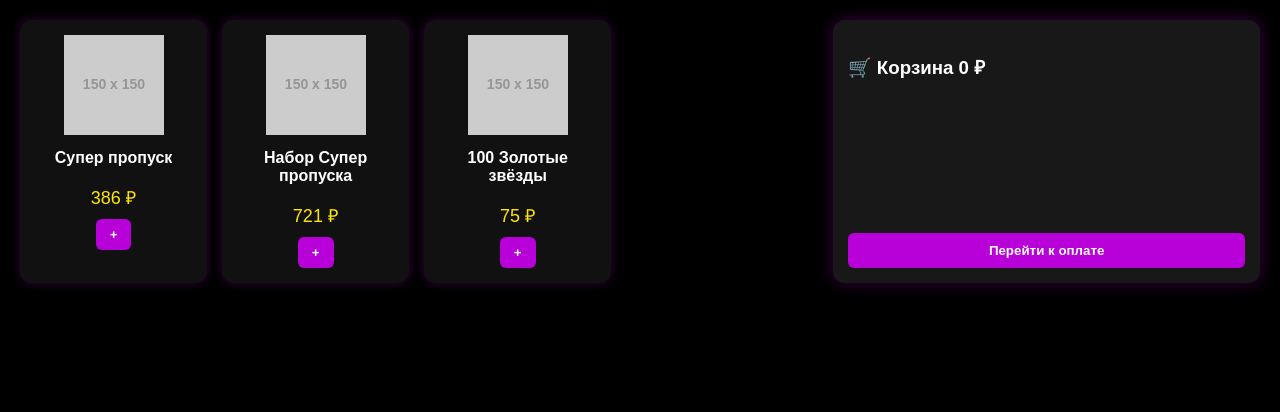
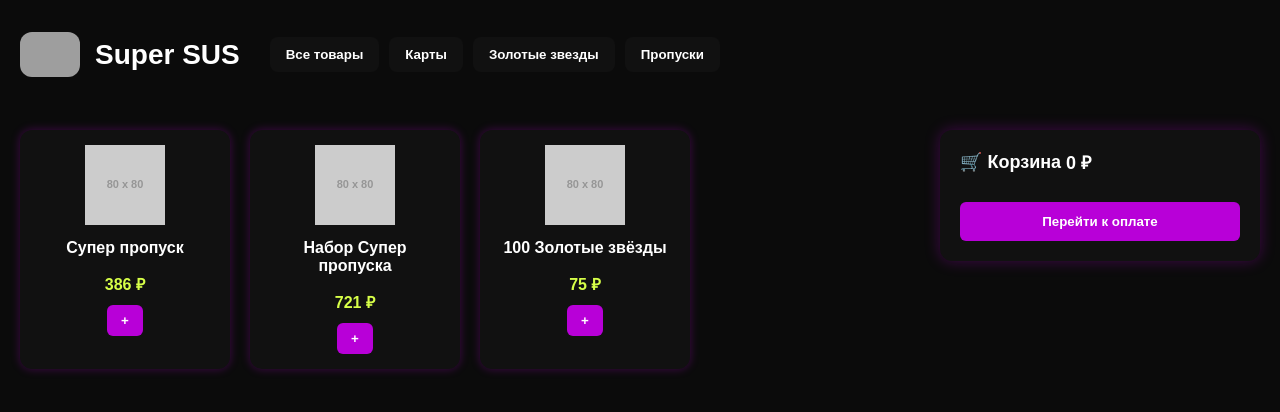
Before and after one commit to DonateTeam/DonateTeam, a plain HTML site: page index.html in a window 1280 px wide. Drawn offline with Linux system fonts and the light colour scheme; grey boxes are pictures that could not be loaded; placeholder pictures from the web are drawn by us.

Commit message:
Update index.html

```diff
--- a/index.html
+++ b/index.html
@@ -1,47 +1,78 @@
 <!DOCTYPE html>
 <html lang="ru">
 <head>
-  <meta charset="UTF-8">
-  <meta name="viewport" content="width=device-width, initial-scale=1.0">
-  <title>Магазин Super SUS</title>
+  <meta charset="UTF-8" />
+  <meta name="viewport" content="width=device-width, initial-scale=1.0" />
+  <title>Super SUS</title>
   <style>
-    :root {
-      --bg-color: #000;
-      --card-bg: #111;
-      --text-color: #fff;
-      --accent-color: #b800d8;
-      --price-color: #ffe600;
+    body {
+      margin: 0;
+      font-family: Arial, sans-serif;
+      background: #0b0b0b;
+      color: #fff;
     }
 
-    body {
-      background: var(--bg-color);
-      color: var(--text-color);
-      font-family: Arial, sans-serif;
-      margin: 0;
+    header {
+      display: flex;
+      align-items: center;
       padding: 20px;
+      background: #0b0b0b;
     }
 
-    .shop-container {
+    header img {
+      width: 60px;
+      border-radius: 12px;
+      margin-right: 15px;
+    }
+
+    header h1 {
+      font-size: 28px;
+      font-weight: bold;
+      margin-right: 30px;
+    }
+
+    nav {
       display: flex;
+      gap: 10px;
+    }
+
+    nav button {
+      background: #111;
+      color: #fff;
+      border: none;
+      padding: 10px 16px;
+      border-radius: 8px;
+      cursor: pointer;
+      font-weight: bold;
+      transition: 0.2s;
+    }
+
+    nav button:hover {
+      background: #222;
+    }
+
+    .container {
+      display: flex;
+      justify-content: center;
+      align-items: flex-start;
       gap: 20px;
-      flex-wrap: wrap;
-      justify-content: center;
+      padding: 20px;
     }
 
     .products {
       display: grid;
       grid-template-columns: repeat(auto-fill, minmax(180px, 1fr));
-      gap: 15px;
+      gap: 20px;
       flex: 2;
     }
 
     .product {
-      background: var(--card-bg);
+      background: #111;
       padding: 15px;
       border-radius: 12px;
       text-align: center;
+      box-shadow: 0 0 10px rgba(184, 0, 216, 0.3);
       transition: transform 0.2s ease, box-shadow 0.3s ease;
-      box-shadow: 0 0 10px rgba(184, 0, 216, 0.3);
     }
 
     .product:hover {
@@ -50,24 +81,25 @@
     }
 
     .product img {
-      max-width: 100%;
-      height: 100px;
+      width: 80px;
+      height: 80px;
       object-fit: contain;
     }
 
     .title {
+      margin: 10px 0 5px;
       font-weight: bold;
-      margin: 10px 0 5px;
     }
 
     .price {
-      color: var(--price-color);
+      color: #d7ff48;
       margin-bottom: 10px;
-      font-size: 18px;
+      font-size: 16px;
+      font-weight: bold;
     }
 
     .add-to-cart {
-      background: var(--accent-color);
+      background: #b800d8;
       color: white;
       border: none;
       padding: 8px 14px;
@@ -82,14 +114,22 @@
     }
 
     .cart {
-      flex: 1;
-      background: #181818;
-      padding: 15px;
+      background: #111;
+      padding: 20px;
       border-radius: 12px;
-      max-height: 450px;
+      width: 280px;
+      max-height: 500px;
       display: flex;
       flex-direction: column;
       box-shadow: 0 0 15px rgba(184, 0, 216, 0.3);
+    }
+
+    .cart h3 {
+      margin-top: 0;
+      font-size: 18px;
+      display: flex;
+      align-items: center;
+      gap: 5px;
     }
 
     .cart-items {
@@ -118,9 +158,9 @@
     }
 
     #checkout {
-      background: var(--accent-color);
+      background: #b800d8;
       border: none;
-      padding: 10px;
+      padding: 12px;
       cursor: pointer;
       border-radius: 6px;
       font-weight: bold;
@@ -134,24 +174,35 @@
   </style>
 </head>
 <body>
-  <div class="shop-container">
+  <header>
+    <img src="https://upload.wikimedia.org/wikipedia/commons/7/7e/Among_Us_icon.png" alt="logo" />
+    <h1>Super SUS</h1>
+    <nav>
+      <button>Все товары</button>
+      <button>Карты</button>
+      <button>Золотые звезды</button>
+      <button>Пропуски</button>
+    </nav>
+  </header>
+
+  <div class="container">
     <div class="products">
       <div class="product" data-name="Супер пропуск" data-price="386">
-        <img src="https://via.placeholder.com/150" alt="Супер пропуск" />
+        <img src="https://via.placeholder.com/80" alt="Супер пропуск" />
         <p class="title">Супер пропуск</p>
         <p class="price">386 ₽</p>
         <button class="add-to-cart">+</button>
       </div>
 
       <div class="product" data-name="Набор Супер пропуска" data-price="721">
-        <img src="https://via.placeholder.com/150" alt="Набор Супер пропуска" />
+        <img src="https://via.placeholder.com/80" alt="Набор Супер пропуска" />
         <p class="title">Набор Супер пропуска</p>
         <p class="price">721 ₽</p>
         <button class="add-to-cart">+</button>
       </div>
 
       <div class="product" data-name="100 Звёзд" data-price="75">
-        <img src="https://via.placeholder.com/150" alt="100 Звёзд" />
+        <img src="https://via.placeholder.com/80" alt="100 Звёзд" />
         <p class="title">100 Золотые звёзды</p>
         <p class="price">75 ₽</p>
         <button class="add-to-cart">+</button>
```
